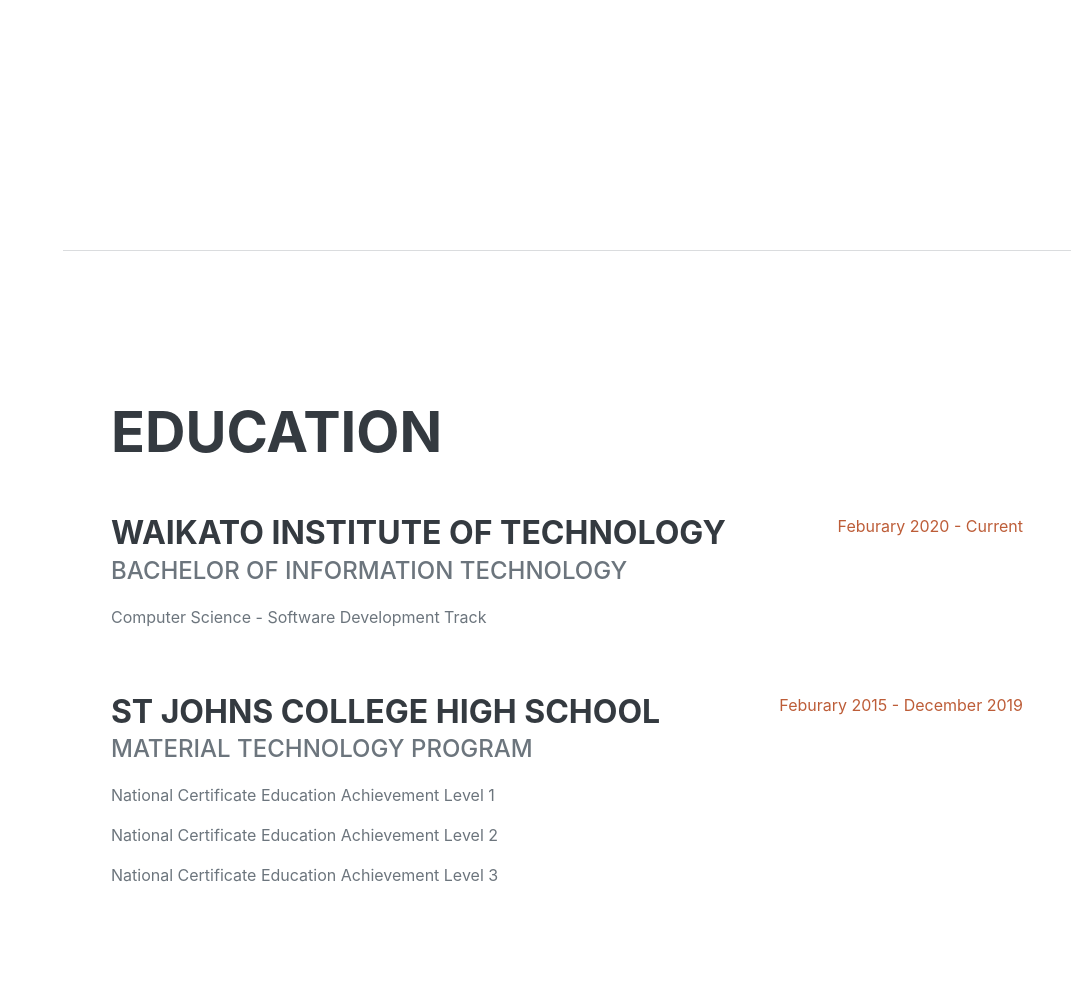
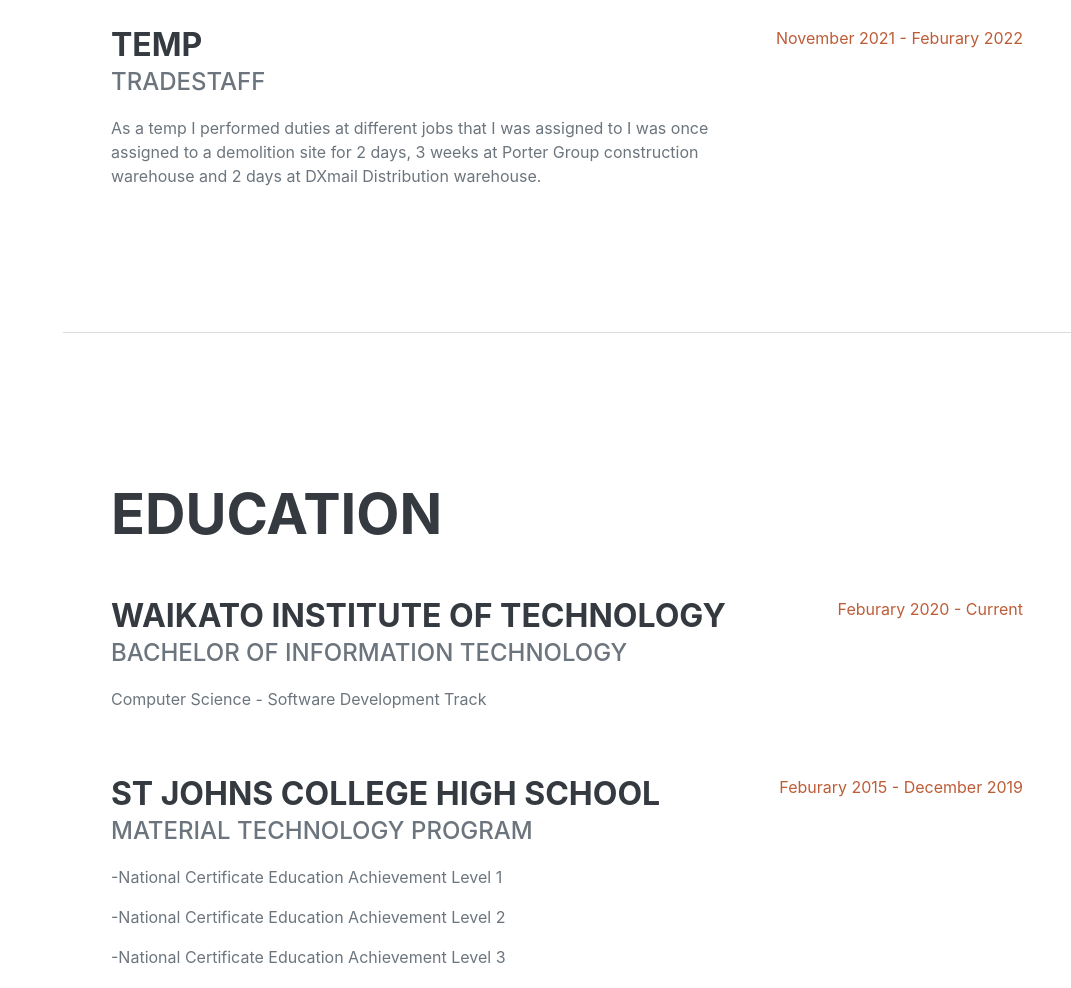
Before and after one commit to TemptingForza/Resume-Portfolio, a plain HTML site: page index.html in a window 1280 px wide. Shown: the part 1351-2339 px from the top of the page, without its empty margins (209-1280 px from the left). Drawn offline with nearby package versions, Linux system fonts and the light colour scheme; a web font is replaced by a local one.

Commit message:
Update index.html

```diff
--- a/index.html
+++ b/index.html
@@ -46,7 +46,7 @@
                         3 Pampas Place · Western Heights · (021) 157-2770 ·
                         <a href="mailto:Fjordtri@gmail.com">Fjordtri@gmail.com</a>
                     </div>
-                    <p class="lead mb-5">I am currently a Software Developer student at Wintec's Waikato In<stitute Of Technology but I look forward to ever evolving future ahead of us and I wish to be apart of that expansion/p>
+                    <p class="lead mb-5">I am currently a Software Developer student at Wintec's Waikato Institute Of Technology but I look forward to ever evolving future ahead of us and I wish to be apart of that expansion</p>
                     <div class="social-icons">
                         <a class="social-icon" href="https://www.linkedin.com/in/rachata-tri/"><i class="fab fa-linkedin-in"></i></a>
                         <a class="social-icon" href="https://github.com/TemptingForza"><i class="fab fa-github"></i></a>
@@ -64,7 +64,8 @@
                         <div class="flex-grow-1">
                             <h3 class="mb-0">Assistant</h3>
                             <div class="subheading mb-3">Tuk Tuk Thai Food Solutions</div>
-                            <p>As an asa
+                            <p>As an assistant I performed duties as cashier, food prep and cleaning up while employed there.</p>
+                        </div>
                         <div class="flex-shrink-0"><span class="text-primary">April 2015 - October 2018</span></div>
                     </div>
                     <div class="d-flex flex-column flex-md-row justify-content-between mb-5">
@@ -74,6 +75,14 @@
                             <p>Was given the oppotunity to do some sheep shearing for a small time and performed duties as shearing sheep, sweeping wool and baling wool.</p>
                         </div>
                         <div class="flex-shrink-0"><span class="text-primary">June 2017 - June 2017</span></div>
+                    </div>
+                    <div class="d-flex flex-column flex-md-row justify-content-between mb-5">
+                        <div class="flex-grow-1">
+                            <h3 class="mb-0">Temp</h3>
+                            <div class="subheading mb-3">Tradestaff</div>
+                            <p>As a temp I performed duties at different jobs that I was assigned to I was once assigned to a demolition site for 2 days, 3 weeks at Porter Group construction warehouse and 2 days at DXmail Distribution warehouse.</p>
+                        </div>
+                        <div class="flex-shrink-0"><span class="text-primary">November 2021 - Feburary 2022</span></div>
                     </div>
             </section>
             <hr class="m-0" />
@@ -94,9 +103,9 @@
                         <div class="flex-grow-1">
                             <h3 class="mb-0">St Johns College High School</h3>
                             <div class="subheading mb-3">Material Technology Program</div>
-                            <p>National Certificate Education Achievement Level 1</p>
-                            <p>National Certificate Education Achievement Level 2</p>
-                            <p>National Certificate Education Achievement Level 3</p>
+                            <p>-National Certificate Education Achievement Level 1</p>
+                            <p>-National Certificate Education Achievement Level 2</p>
+                            <p>-National Certificate Education Achievement Level 3</p>
                         </div>
                         <div class="flex-shrink-0"><span class="text-primary">Feburary 2015 - December 2019</span></div>
                     </div>
@@ -130,7 +139,7 @@
                         </li>
                         <li>
                             <span class="fa-li"><i class="fas fa-check"></i></span>
-                            Crafting/Building Items of Interest
+                            Crafting Useful Items
                         </li>
                     </ul>
                 </div>
@@ -141,7 +150,7 @@
                 <div class="resume-section-content">
                     <h2 class="mb-5">Interests</h2>
                     <p>Love to socialize with my friend go out have fun enjoy take long drives to places we havent been to.</p>
-                    <p class="mb-0">I also watch alot of TV Shows and Movies my genres are mostly Sci-Fi, Fantasy and Comedy, I do like to cook when I have a chance to.</p>
+                    <p class="mb-0">I also watch alot of TV Show and Movies my genres are mostly Sci-Fi, Fantasy and Comedy, I do like to cook when I have a chance to.</p>
                 </div>
             </section>
             <hr class="m-0" />
```
